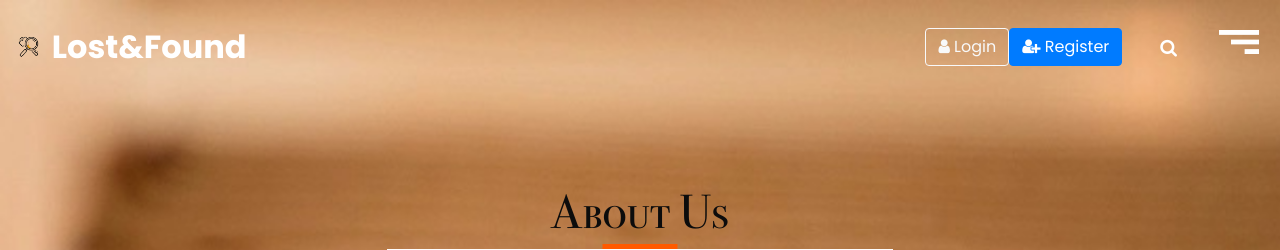
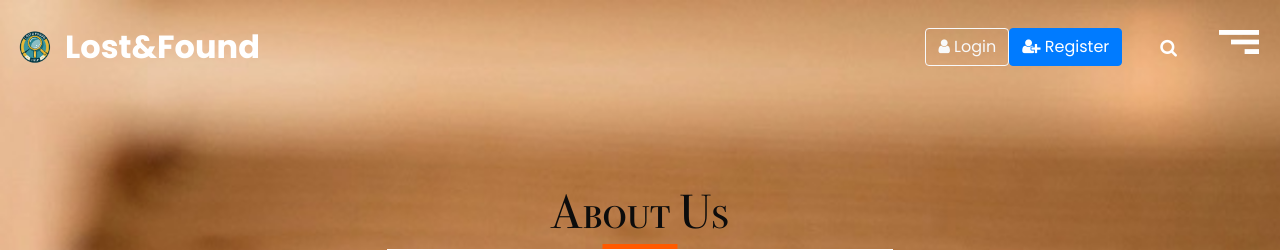
Before and after one commit to Hootyhooty/lostnfound, a Flask app: page /about in a window 1280 px wide. Shown: the top 250 px of the page. Run offline with Flask 3, Linux system fonts and the light colour scheme; some libraries are stand-ins or nearby versions.

Commit message:
change favicon and logo

```diff
--- a/Templates/header.html
+++ b/Templates/header.html
@@ -3,7 +3,7 @@
   <div class="container-fluid">
     <nav class="navbar navbar-expand-lg custom_nav-container">
       <a class="navbar-brand" href="/">
-        <img src="{{ url_for('static', filename='images/lf2.png') }}" alt="Lost&Found Icon" class="brand-icon">
+        <img src="{{ url_for('static', filename='images/lostnfound.png') }}" alt="Lost&Found Icon" class="brand-icon">
         <span>Lost&Found</span>
       </a>
 
--- a/Templates/title.html
+++ b/Templates/title.html
@@ -5,15 +5,15 @@
   <!-- Mobile Metas -->
   <meta name="viewport" content="width=device-width, initial-scale=1, shrink-to-fit=no" />
   <!-- Site Metas -->
-  <meta name="keywords" content="" />
-  <meta name="description" content="" />
-  <meta name="author" content="" />
+  <meta name="keywords" content="Hooter" />
+  <meta name="description" content="Lost&Found is a platform for reporting and finding lost items." />
+  <meta name="author" content="Hooter" />
 
   <title>Lost&Found</title>
 
   <!-- Favicon -->
-  <link rel="icon" type="image/x-icon" href="{{ url_for('static', filename='images/lf2.ico') }}">
-  <link rel="shortcut icon" href="{{ url_for('static', filename='images/lf2.ico') }}" type="image/x-icon">
+  <link rel="icon" type="image/x-icon" href="{{ url_for('static', filename='images/favicon.ico') }}">
+  <link rel="shortcut icon" href="{{ url_for('static', filename='images/favicon.ico') }}" type="image/x-icon">
 
 
   <!-- Bootstrap CSS -->
```
Also changed, not shown: images/favicon.ico (added), images/lostnfound.png (added).
